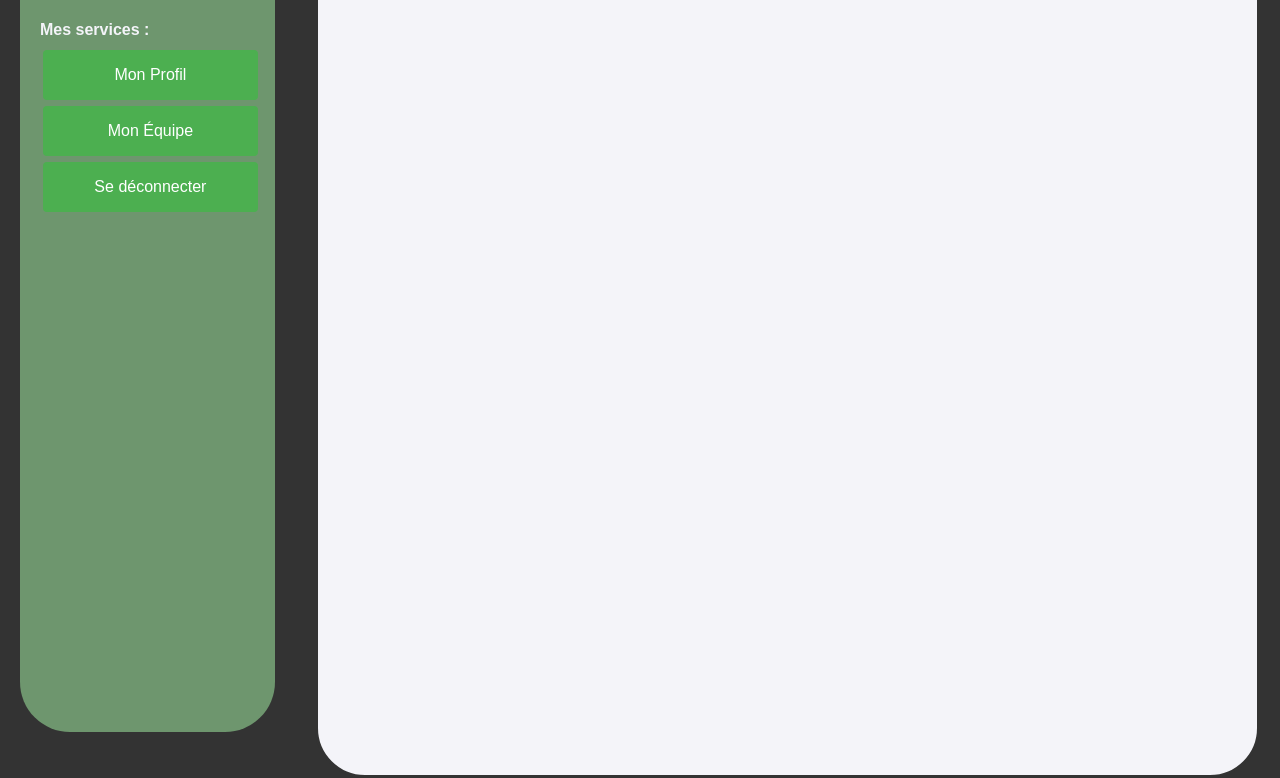
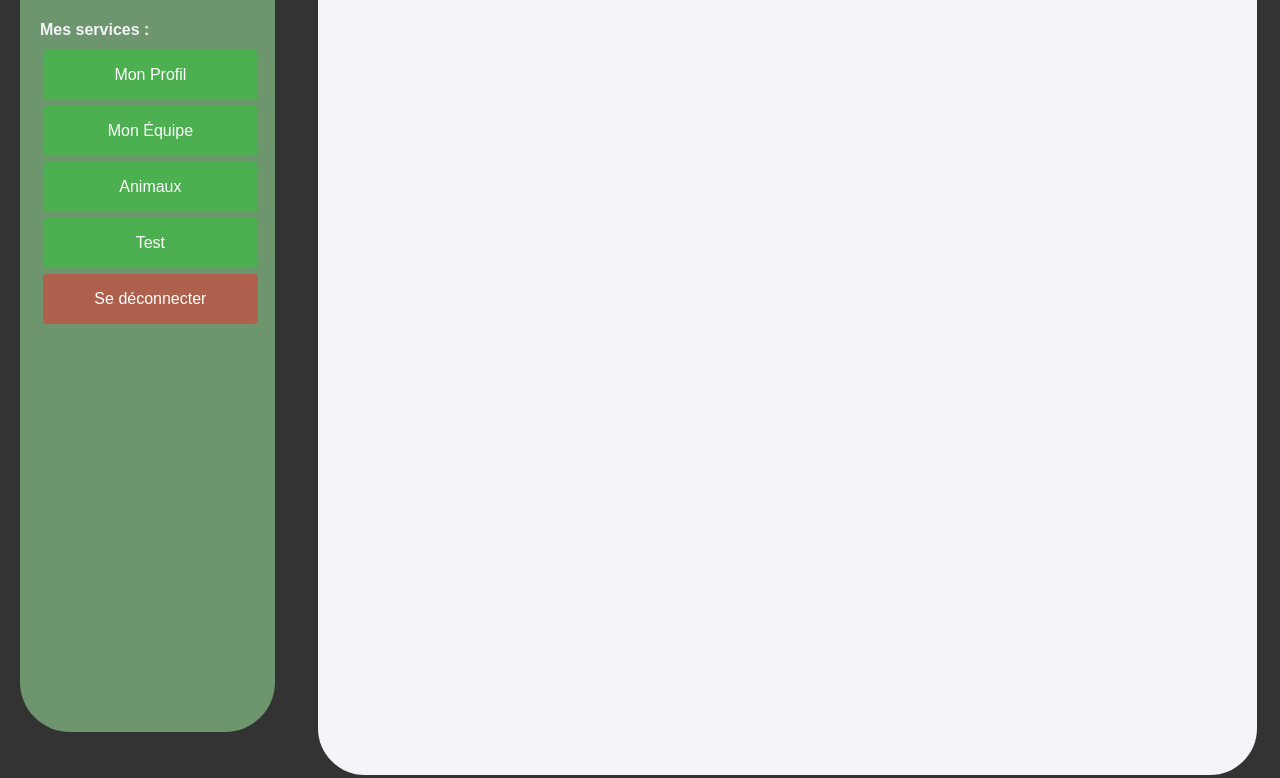
Before and after one commit to Neptune-dev/SAE_bd_web, a PHP site: page /dashboard.php in a window 1280 px wide. Shown: the part 128-906 px from the top of the page. Run offline with PHP 8.4, Linux system fonts and the light colour scheme; the visitor is signed in with stand-in values (Sample User, id 1); data that the repository does not hold is empty.

Commit message:
sécurité et qq changements

```diff
--- a/projet/public_html/dashboard.css
+++ b/projet/public_html/dashboard.css
@@ -81,6 +81,16 @@ button.selected {
     border-color: #f4f4f9;
 }
 
+#logoutBtn {
+    background-color: #af604c;
+    border-color: #af604c;
+}
+
+#logoutBtn:hover {
+    background-color: #c74626;
+    border-color: #c74626;
+}
+
 @media (max-width: 600px) {
     .login {
         width: 90%;
--- a/projet/public_html/dashboard.php
+++ b/projet/public_html/dashboard.php
@@ -6,6 +6,8 @@
         exit();
     }
     $user = $_SESSION['user'];
+
+
 ?>
 
 <!DOCTYPE html>
@@ -23,15 +25,18 @@
 
         <label>Mes services :</label>
         <div>
-            <button id="profilButton" class="sidebarButton">Mon Profil</button>
+            <button id="profileButton" class="sidebarButton">Mon Profil</button>
             <button id="teamButton" class="sidebarButton">Mon Équipe</button>
-            <button onclick="location.href='/public_html/logout.php'">Se déconnecter</button>
+            <button id="animalButton" class="sidebarButton">Animaux</button>
+            <button id="testButton" class="sidebarButton">Test</button>
+
+            <button id="logoutBtn" onclick="location.href='logout.php'">Se déconnecter</button>
         </div>
     </div>
 
     <div id="contentContainer">
         <div class="content" style="visibility:visible;">Bienvenue, <?= $user["PRENOM_PERSONNEL"]?> !</div>
-        <span id="profilContent" class="content">Profil</span>
+        <span id="profileContent" class="content">Profil</span>
         <span id="teamContent" class="content">Team</span>
         <div id="animalContent" class="content">le contenu animal</div>
         <div id="testContent" class="content">
--- a/projet/public_html/testView.php
+++ b/projet/public_html/testView.php
@@ -1,3 +1,13 @@
+<?php
+    // pas de session_start()
+    // => si cette page n'est pas require() par une autre, la session n'est pas ouverte
+    // => si la session n'est pas ouverte, cette condition est fausse
+    if (!isset($_SESSION['user'])) {
+        header("Location: login.php");
+        exit();
+    }
+?>
+
 <!DOCTYPE html>
 <html>
 <head>
```
